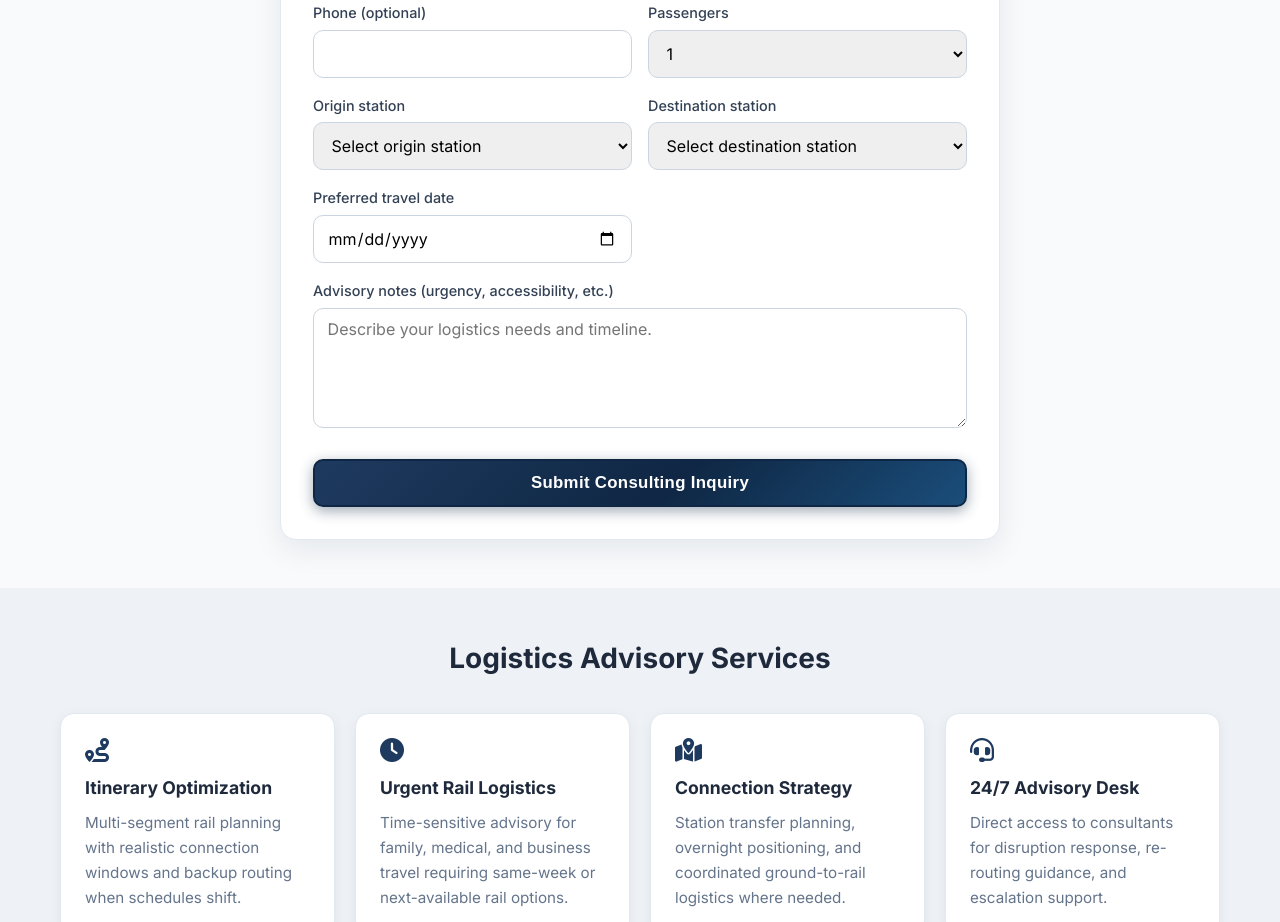
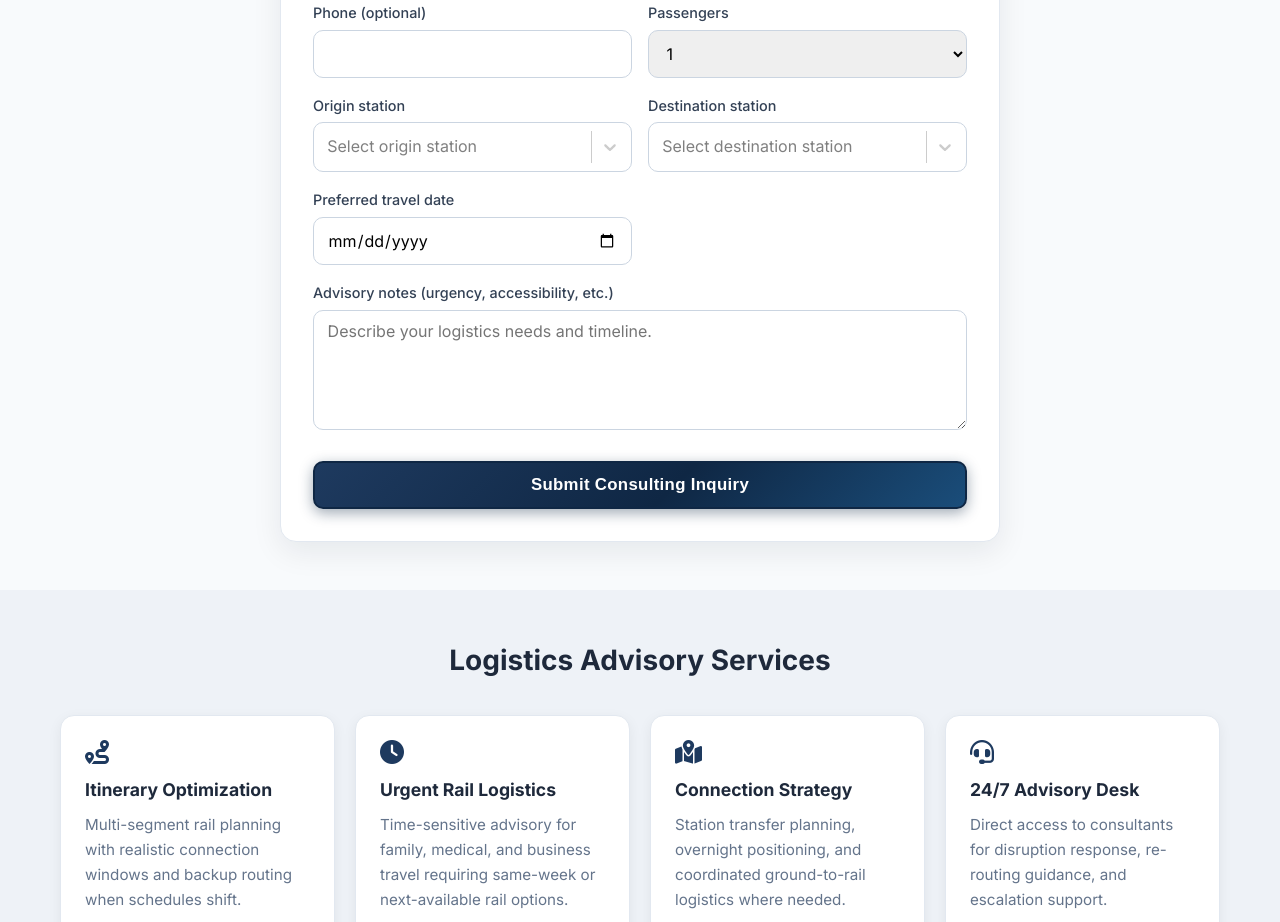
Before and after one commit to vian1608/thefinalseat, a React (Create React App) app in the folder frontend/: page /amtrak-assistance in a window 1280 px wide. Shown: the part 940-1862 px from the top of the page. Built offline with nearby package versions, Linux system fonts and the light colour scheme; the HTML template or start-up script is replaced by a standard one.

Commit message:
feat: enable searchable location selection with react-select

```diff
--- a/frontend/package.json
+++ b/frontend/package.json
@@ -8,7 +8,8 @@
     "react": "^18.2.0",
     "react-dom": "^18.2.0",
     "react-router-dom": "^6.20.0",
-    "react-scripts": "5.0.1"
+    "react-scripts": "5.0.1",
+    "react-select": "^5.10.2"
   },
   "scripts": {
     "start": "react-scripts start",
--- a/frontend/src/components/InquiryLocationSelect.js
+++ b/frontend/src/components/InquiryLocationSelect.js
@@ -1,4 +1,5 @@
 import React from 'react';
+import Select from 'react-select';
 
 function InquiryLocationSelect({
   id,
@@ -9,26 +10,73 @@ function InquiryLocationSelect({
   placeholder = 'Select a location',
   required = false,
 }) {
+  const selectedOption = React.useMemo(() => {
+    if (!value) return null;
+    for (const group of groups) {
+      const option = group.options.find((opt) => opt.value === value);
+      if (option) return option;
+    }
+    return { label: value, value };
+  }, [value, groups]);
+
+  const customStyles = {
+    control: (provided, state) => ({
+      ...provided,
+      minHeight: '48px',
+      padding: '0 0.2rem',
+      borderRadius: '10px',
+      borderColor: state.isFocused ? '#8b1538' : '#cbd5e1',
+      boxShadow: state.isFocused ? '0 0 0 3px rgba(139, 21, 56, 0.12)' : 'none',
+      '&:hover': {
+        borderColor: state.isFocused ? '#8b1538' : '#cbd5e1'
+      },
+      fontSize: '1rem',
+      fontFamily: 'inherit',
+    }),
+    valueContainer: (provided) => ({
+      ...provided,
+      padding: '0 8px',
+    }),
+    input: (provided) => ({
+      ...provided,
+      margin: '0',
+      padding: '0',
+    }),
+    option: (provided, state) => ({
+      ...provided,
+      backgroundColor: state.isSelected ? '#8b1538' : state.isFocused ? '#faf5f7' : 'transparent',
+      color: state.isSelected ? 'white' : '#334155',
+      cursor: 'pointer',
+      '&:active': {
+        backgroundColor: '#8b1538',
+        color: 'white',
+      },
+    }),
+    groupHeading: (provided) => ({
+      ...provided,
+      color: '#64748b',
+      fontWeight: '600',
+      textTransform: 'uppercase',
+      fontSize: '0.75rem',
+      letterSpacing: '0.05em',
+    }),
+  };
+
   return (
     <>
       <label htmlFor={id}>{label}</label>
-      <select
-        id={id}
-        value={value}
-        onChange={(e) => onChange(e.target.value)}
+      <Select
+        inputId={id}
+        value={selectedOption}
+        onChange={(option) => onChange(option ? option.value : '')}
+        options={groups}
+        placeholder={placeholder}
+        isClearable
+        isSearchable
         required={required}
-      >
-        <option value="">{placeholder}</option>
-        {groups.map((group) => (
-          <optgroup key={group.label} label={group.label}>
-            {group.options.map((option) => (
-              <option key={option.value} value={option.value}>
-                {option.label}
-              </option>
-            ))}
-          </optgroup>
-        ))}
-      </select>
+        styles={customStyles}
+        classNamePrefix="react-select"
+      />
     </>
   );
 }
```
Also changed, not shown: 1 other file (tests, documents, lock files or other folders).
